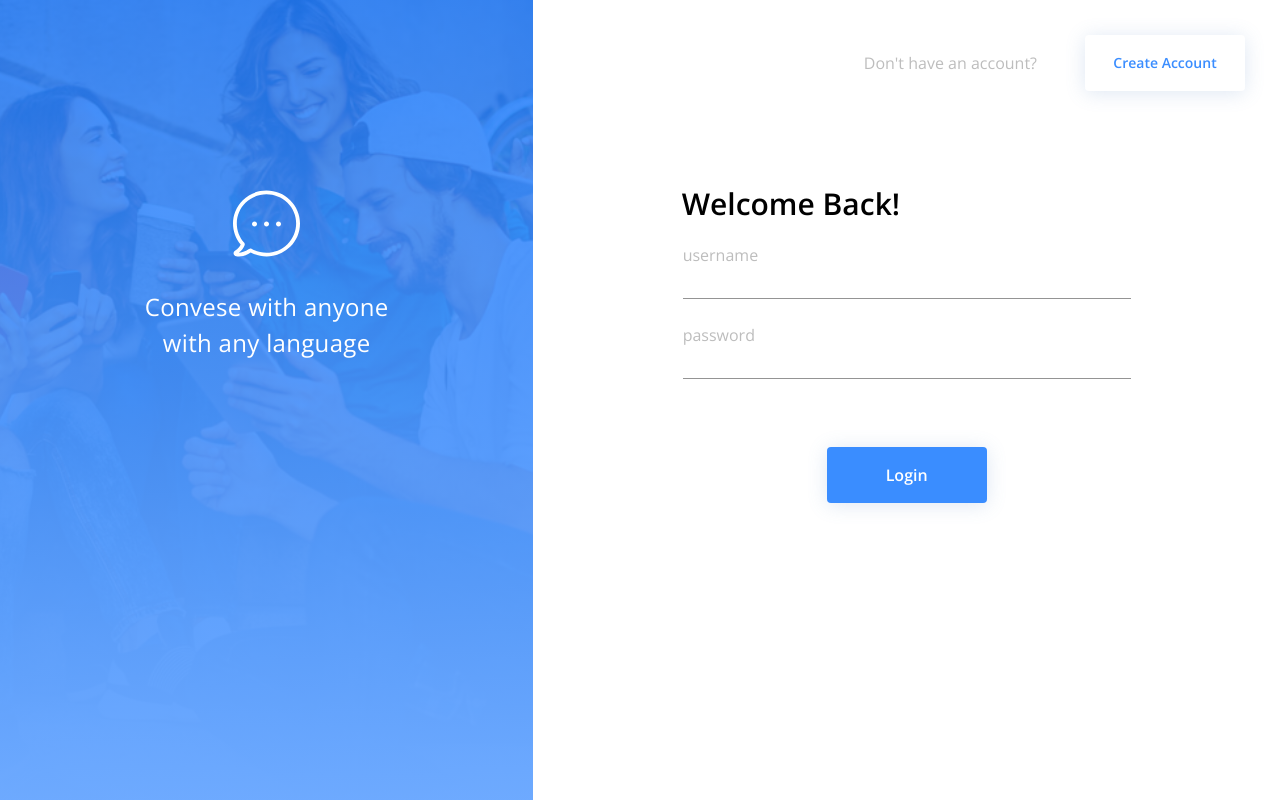
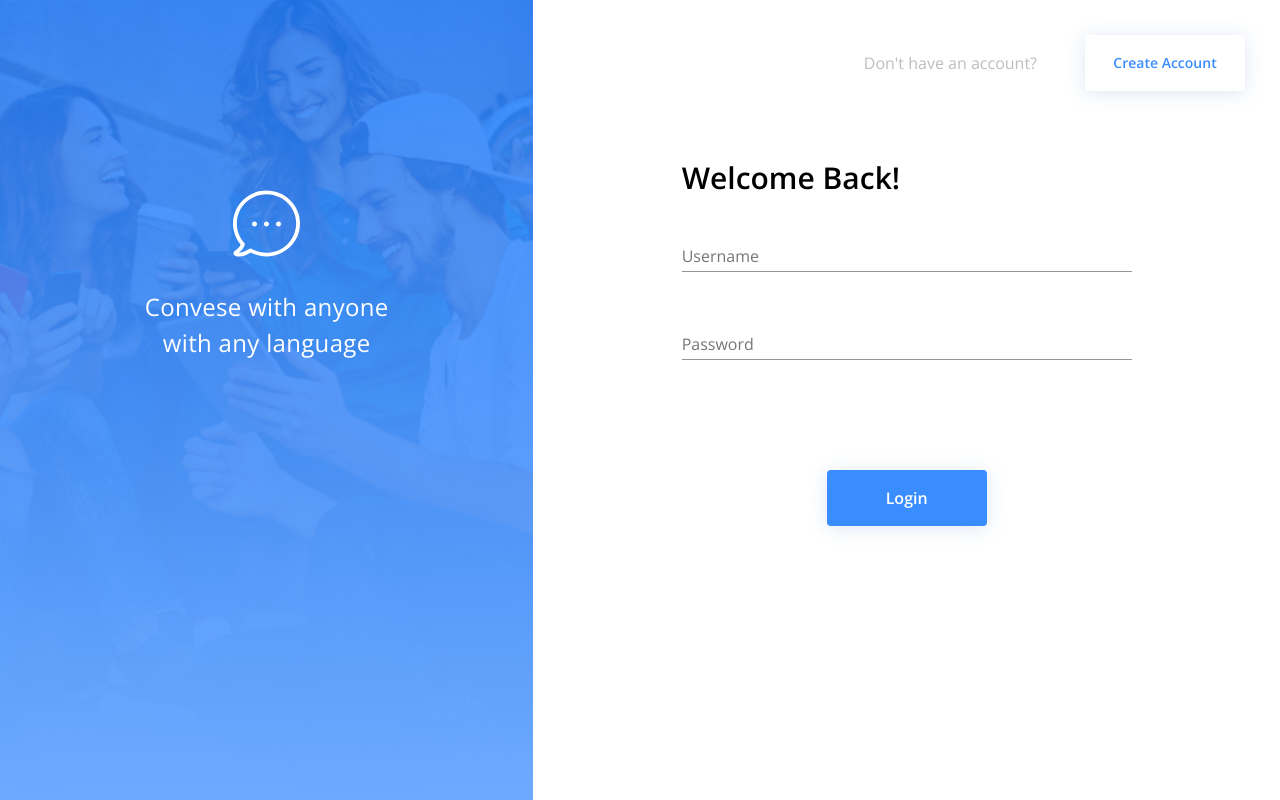
Before and after one commit to T-mclennan/work-simulation-messenger-app, a React (Create React App) app in the folder client/: page / in a window 1280 px wide. Shown: the top 800 px of the page. Built offline with nearby package versions, Linux system fonts and the light colour scheme; no server answers.

Commit message:
Added some margin and padding modifactions to Login and Signup to align button and header between changing pages, ensured that proportions were close to the spec.

```diff
--- a/client/src/pages/Login.js
+++ b/client/src/pages/Login.js
@@ -39,33 +39,37 @@ const Login = (props) => {
               Create Account
             </Button>
           </Box>
-          <Box className={classes.contentBox}>
+          <Box className={classes.contentBox} mt={8}>
             <Box>
               <Typography style={{fontWeight: "bold", fontSize: 30}}>
                 Welcome Back!
               </Typography>
             </Box>
             <form onSubmit={handleLogin}>
-              <Grid style={{margin: 1}}>
+              <Grid >
+                <Box my={1}>
                   <FormControl margin="normal" fullWidth required>
-                  <Typography className={classes.accentText}>username</Typography>
                     <TextField
                       fullWidth
+                      label="Username"
                       aria-label="username"
                       name="username"
                       type="text"
                     />
                   </FormControl>
+                </Box>
+                <Box my={2}>
                   <FormControl margin="normal" fullWidth required>
-                  <Typography className={classes.accentText}>password</Typography>
                     <TextField
                       fullWIdth
+                      label="Password"
                       aria-label="password"
                       type="password"
                       name="password"
                     />
                   </FormControl>
-                <Box textAlign='center'>
+                </Box>
+                <Box mt={12.75} textAlign='center'>
                   <Button type="submit" variant="contained" className={classes.actionButton}>
                       <strong>Login</strong>
                   </Button>
--- a/client/src/pages/Signup.js
+++ b/client/src/pages/Signup.js
@@ -9,7 +9,6 @@ import {
   FormControl,
   TextField,
   FormHelperText,
-  makeStyles
 } from "@material-ui/core";
 import AuthLayout from "../components/Layout/AuthLayout";
 import {useAuthStyles} from "../themes/theme";
@@ -51,14 +50,15 @@ const Login = (props) => {
               Login
             </Button>
           </Box>
-          <Box className={classes.contentBox}>
+          <Box className={classes.contentBox} mt={8}>
             <Box>
               <Typography style={{fontWeight: "bold", fontSize: 30}}>
                 Create an account.
               </Typography>
             </Box>
             <form onSubmit={handleRegister}>
-              <Grid style={{margin: 1}}>
+              <Grid >
+                <Box my={1}>
                   <FormControl fullWidth>
                     <TextField
                       fullWidth
@@ -69,6 +69,8 @@ const Login = (props) => {
                       required
                     />
                   </FormControl>
+                </Box>
+                <Box my={1}>
                   <FormControl fullWidth>
                     <TextField
                       fullWidth
@@ -79,6 +81,8 @@ const Login = (props) => {
                       required
                     />
                   </FormControl>
+                </Box>
+                <Box my={1}>
                   <FormControl error={!!formErrorMessage.confirmPassword} fullWidth>
                     <TextField
                       fullWidth
@@ -93,6 +97,8 @@ const Login = (props) => {
                       {formErrorMessage.confirmPassword}
                     </FormHelperText>
                   </FormControl>
+                </Box>
+                <Box my={1}>
                   <FormControl error={!!formErrorMessage.confirmPassword} fullWidth>
                     <TextField
                       fullWidth
@@ -107,9 +113,10 @@ const Login = (props) => {
                       {formErrorMessage.confirmPassword}
                     </FormHelperText>
                   </FormControl>
-                <Box textAlign='center'>
+                </Box>
+                <Box mt={5} textAlign='center'>
                   <Button type="submit" variant="contained" className={classes.actionButton}>
-                      <strong>Login</strong>
+                      <strong>Create</strong>
                   </Button>
                 </Box>
               </Grid>
--- a/client/src/themes/theme.js
+++ b/client/src/themes/theme.js
@@ -62,7 +62,6 @@ export const useAuthStyles = makeStyles((theme) => ({
     transition: 'all 0.2s linear',
     fontSize: 16,
     fontWeight: "bold",
-    marginTop: 60,
     boxShadow: '0 2px 20px 0 rgba(88, 133, 196, 0.2)',
     '&:hover': {
       backgroundColor: 'rgba(148, 9, 69, 0.8)',
@@ -82,7 +81,6 @@ export const useAuthStyles = makeStyles((theme) => ({
   contentBox: {
     width: '80%',
     maxWidth: 450,
-    marginTop: 90,
     display: 'flex',
     flexDirection: "column",
     justifyContent: "center",
```
Lines whose indentation alone changed are shown as unchanged.
